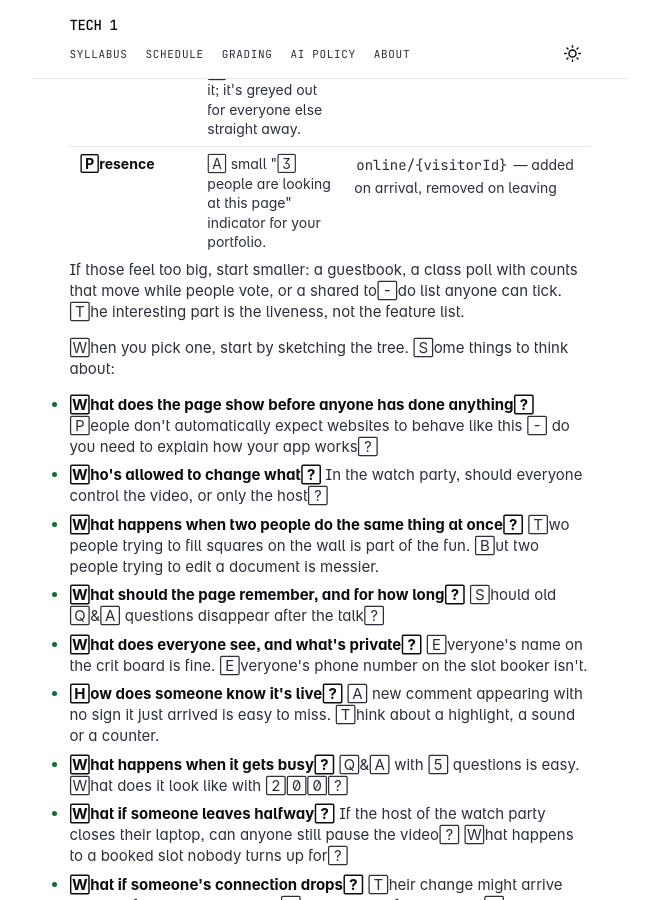
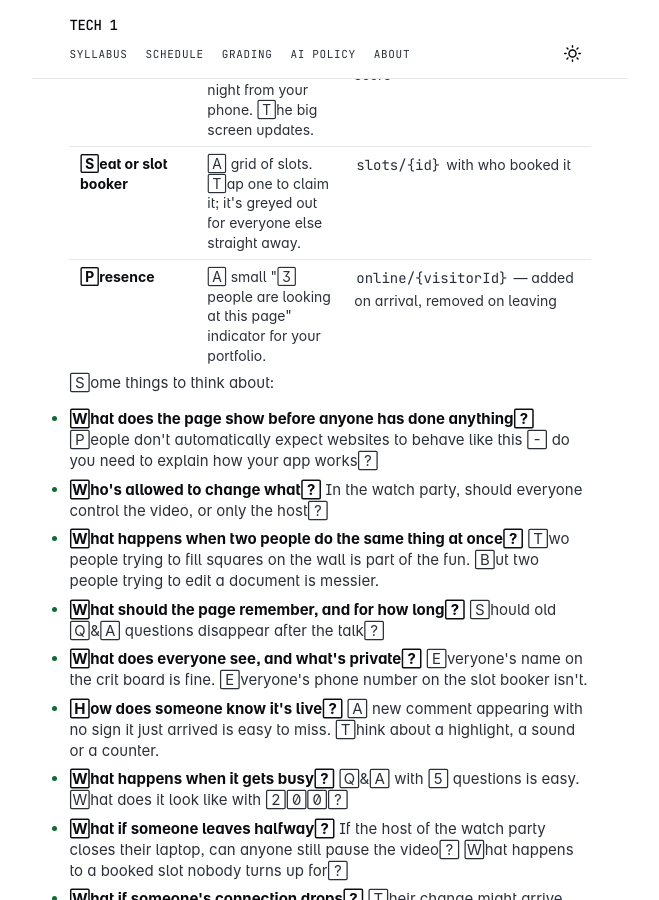
Before and after one commit to gyanl/tech1, a Jekyll site: the page built from _notes/Exercise - Realtime Web Experience.md, in a window 1280 px wide and 900 px high, scrolled down 1716 px. Shown: the whole window, without its empty margins (310-969 px from the left). Built offline with Jekyll 4.4.1, drawn with Linux system fonts in a browser that asks for light colours; some web fonts are replaced; some of the changed text lies outside the part shown.

Commit message:
Update Exercise - Realtime Web Experience.md

```diff
--- a/_notes/Exercise - Realtime Web Experience.md
+++ b/_notes/Exercise - Realtime Web Experience.md
@@ -35,10 +38,7 @@ You should be able to demo the second one with a friend's phone next to your lap
 | **Seat or slot booker** | A grid of slots. Tap one to claim it; it's greyed out for everyone else straight away. | `slots/{id}` with who booked it |
 | **Presence** | A small "3 people are looking at this page" indicator for your portfolio. | `online/{visitorId}` — added on arrival, removed on leaving |
 
-
-If those feel too big, start smaller: a guestbook, a class poll with counts that move while people vote, or a shared to-do list anyone can tick. The interesting part is the liveness, not the feature list.
-
-When you pick one, start by sketching the tree. Some things to think about:
+Some things to think about:
 
 - **What does the page show before anyone has done anything?**
 People don't automatically expect websites to behave like this - do you need to explain how your app works?
```
Also changed, not shown: other parts of _notes/Exercise - Realtime Web Experience.md (+3 -0 lines).
